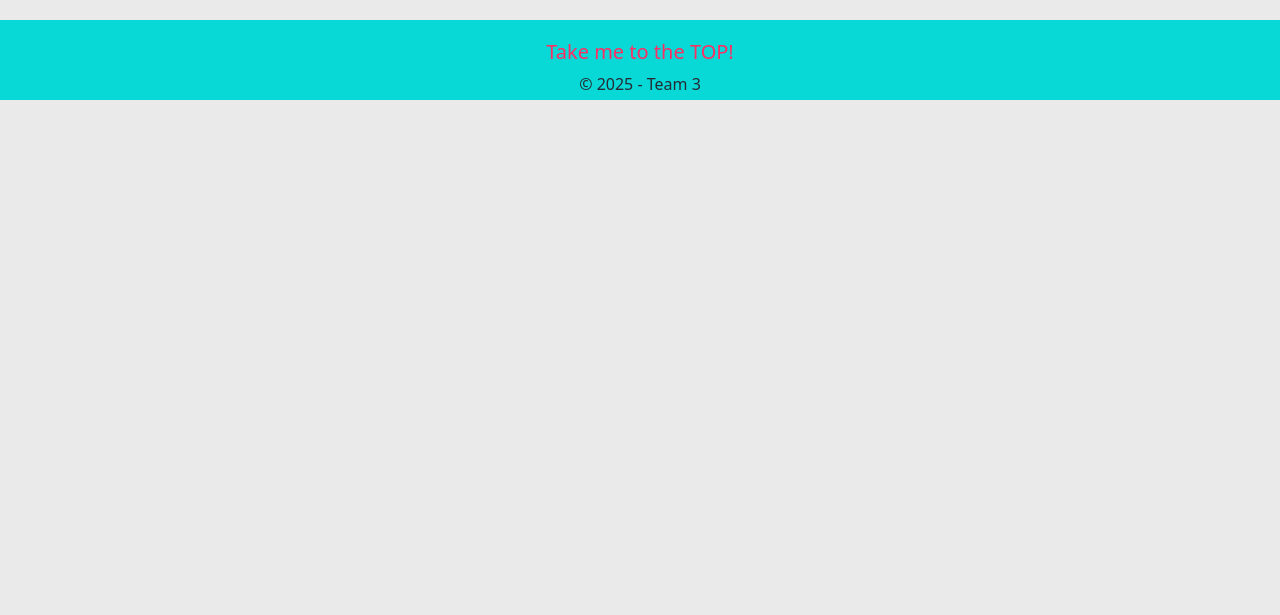
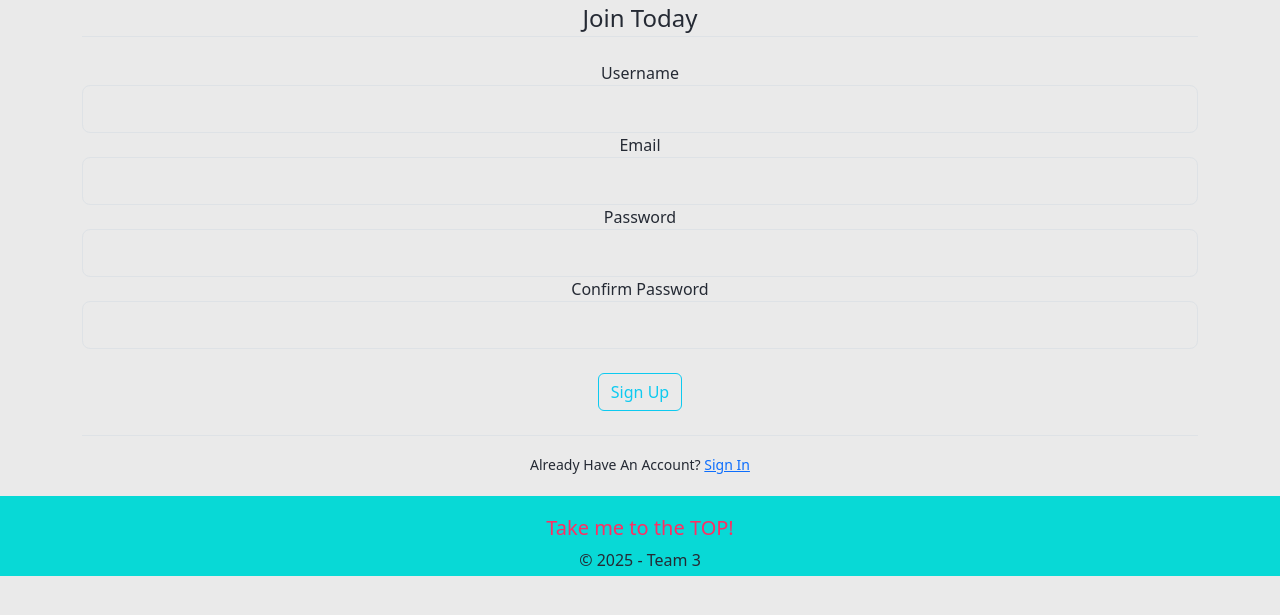
Before and after one commit to JanisReboul34/FOR19Shared, a Flask app: page /register in a window 1280 px wide. Shown: the part 76-691 px from the top of the page. Run offline with Flask 2, Linux system fonts and the light colour scheme.

Commit message:
Register html

```diff
--- a/app/templates/users/register.html
+++ b/app/templates/users/register.html
@@ -7,6 +7,38 @@
 
             </div>
             <div class="box">
+                <form method="POST" action="">
+                    {{ form.hidden_tag() }}
+                    <fieldset class="form-group">
+                        <legend class="border-bottom mb-4">Join Today</legend>
+                        <div class="form-group">
+                            {{ form.username.label(class="form-control-label") }}
+                            {{ form.username(class="form-control form-control-lg") }}
+                        </div>
+                        <div class="form-group">
+                            {{ form.email.label(class="form-control-label") }}
+                            {{ form.email(class="form-control form-control-lg") }}
+                        </div>
+                        <div class="form-group">
+                            {{ form.password.label(class="form-control-label") }}
+                            {{ form.password(class="form-control form-control-lg") }}
+                        </div>
+                        <div class="form-group">
+                            {{ form.confirm_password.label(class="form-control-label") }}
+                            {{ form.confirm_password(class="form-control form-control-lg") }}
+                        </div>
+                    </fieldset>
+                    </br>
+                    <div class="form-group">
+                        {{ form.submit(class="btn btn-outline-info") }}
+                    </div>
+                </form>
+                </br>
+                <div class="border-top pt-3">
+                    <small>
+                        Already Have An Account? <a class="ml-5" href="{{ url_for('users.login') }}">Sign In</a>
+                    </small>
+                </div>
 
             </div>
             <div class="box">
```
